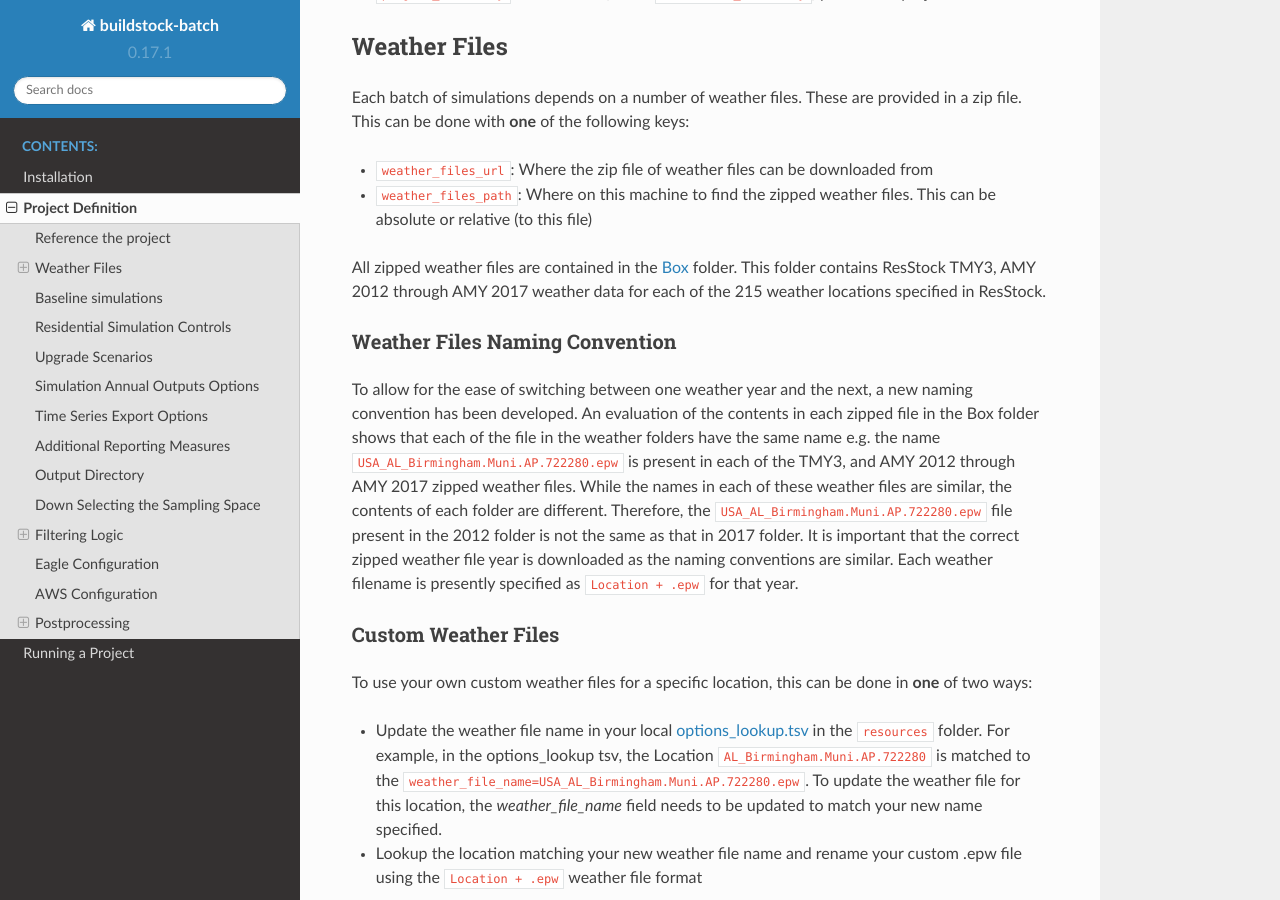
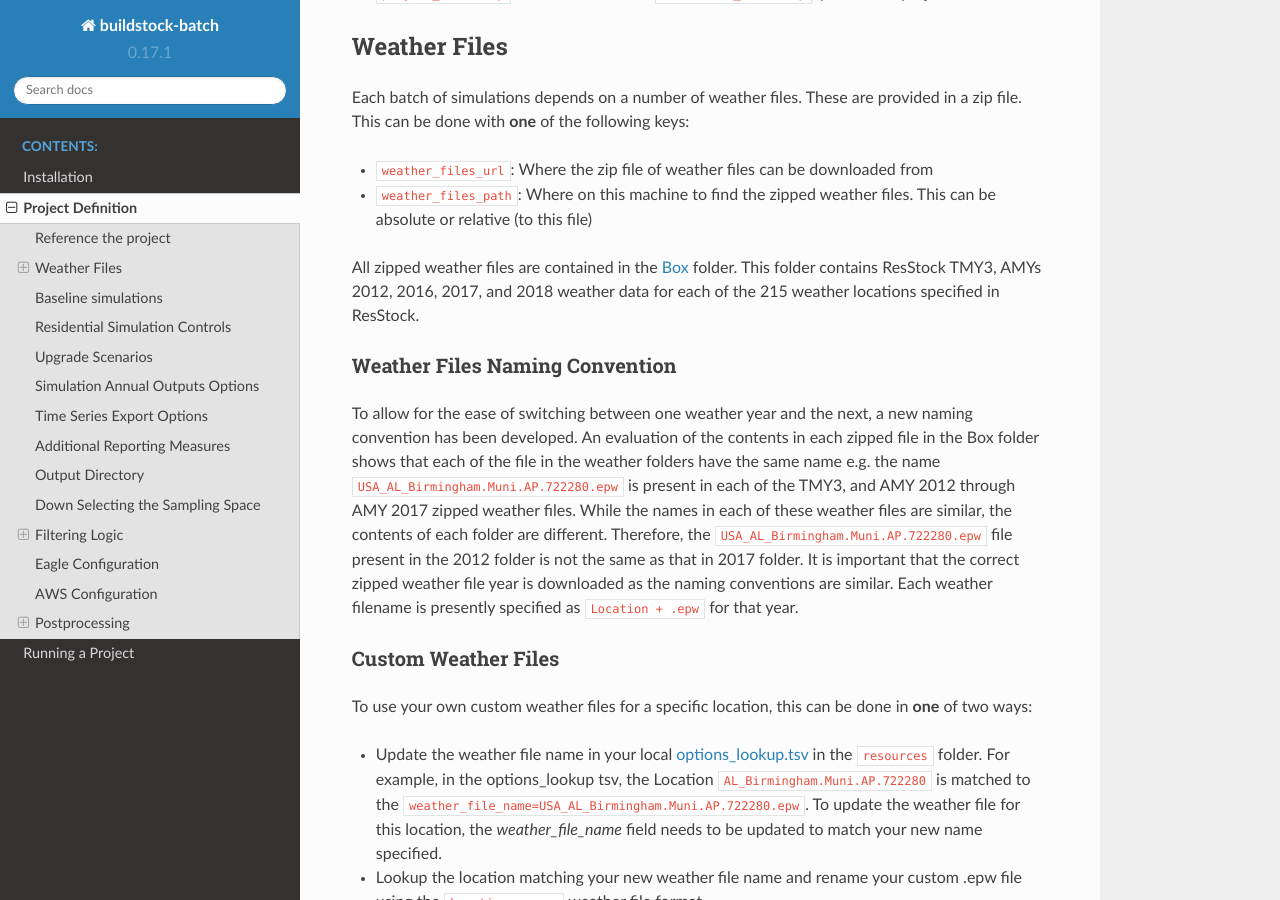
Before and after one commit to NREL/buildstockbatch, a Sphinx documentation site: the page built from docs/project_defn.rst, in a window 1280 px wide and 900 px high, scrolled down 1575 px. Built offline with Sphinx 7.4.7 and the Read the Docs theme 2.0.0, drawn with Linux system fonts in a browser that asks for light colours.

Commit message:
slight modification weather docs

```diff
--- a/docs/project_defn.rst
+++ b/docs/project_defn.rst
@@ -36,7 +36,7 @@ following keys:
 -  ``weather_files_path``: Where on this machine to find the zipped
    weather files. This can be absolute or relative (to this file)
 
-All zipped weather files are contained in the `Box <https://nrel.app.box.com/folder/108861105291>`_ folder. This folder contains ResStock TMY3, AMY 2012 through AMY 2017 weather data for each of
+All zipped weather files are contained in the `Box <https://nrel.app.box.com/folder/108861105291>`_ folder. This folder contains ResStock TMY3, AMYs 2012, 2016, 2017, and 2018 weather data for each of
 the 215 weather locations specified in ResStock.
 
 Weather Files Naming Convention
```
